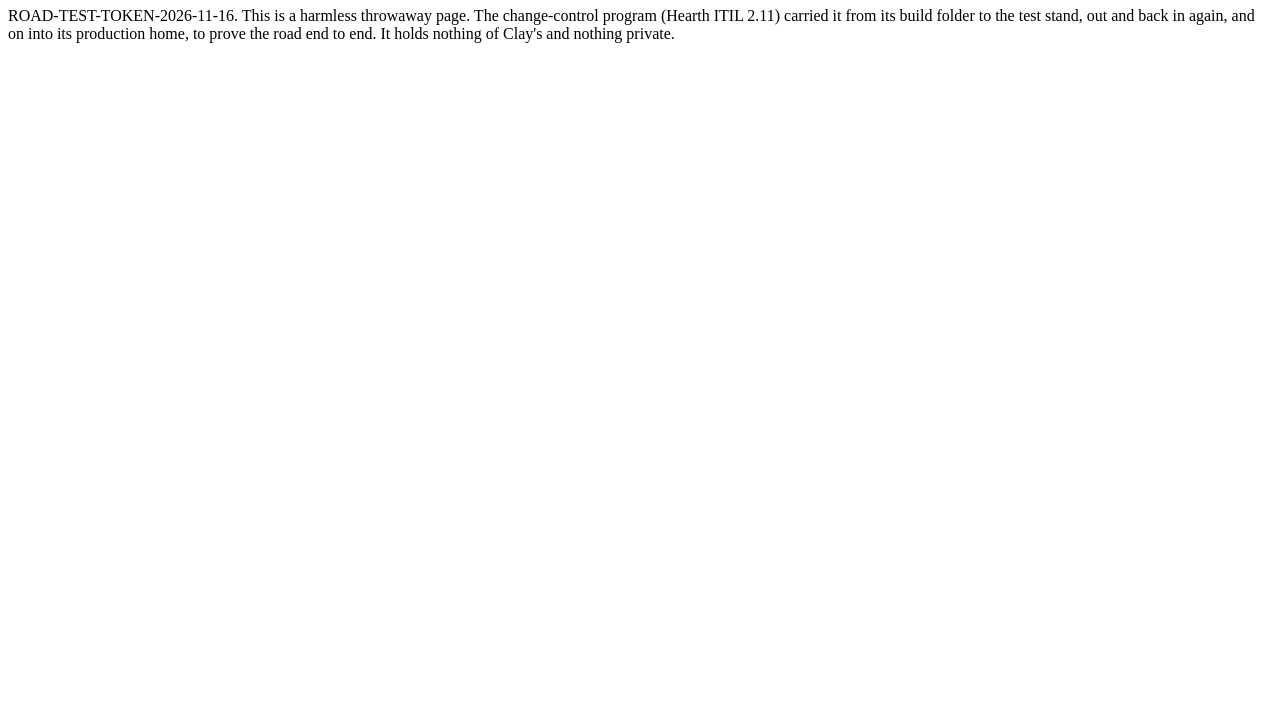
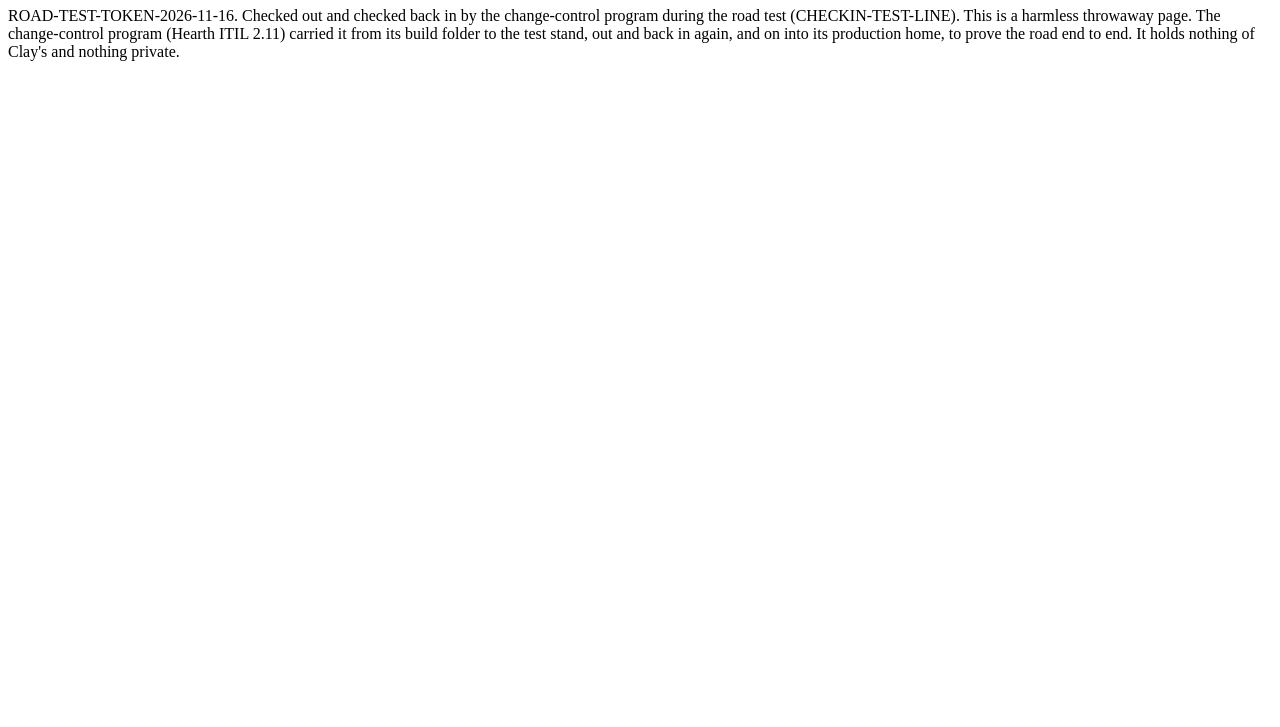
Before and after one commit to claypnw/test-stand, a plain HTML site: page change-control-test/test-copy/index.html in a window 1280 px wide. Shown: the part 73-800 px from the top of the page. Drawn offline with Linux system fonts and the light colour scheme.

Commit message:
Check in: change-control road test piece (change-control-test/test-copy/index.html)

```diff
--- a/change-control-test/test-copy/index.html
+++ b/change-control-test/test-copy/index.html
@@ -6,7 +6,9 @@
 </head>
 <body>
 <h1>Change-control road test piece</h1>
-<p>ROAD-TEST-TOKEN-2026-11-16. This is a harmless throwaway page. The
+<p>ROAD-TEST-TOKEN-2026-11-16. Checked out and checked back in by the
+change-control program during the road test (CHECKIN-TEST-LINE). This is
+a harmless throwaway page. The
 change-control program (Hearth ITIL 2.11) carried it from its build
 folder to the test stand, out and back in again, and on into its
 production home, to prove the road end to end. It holds nothing of
```
